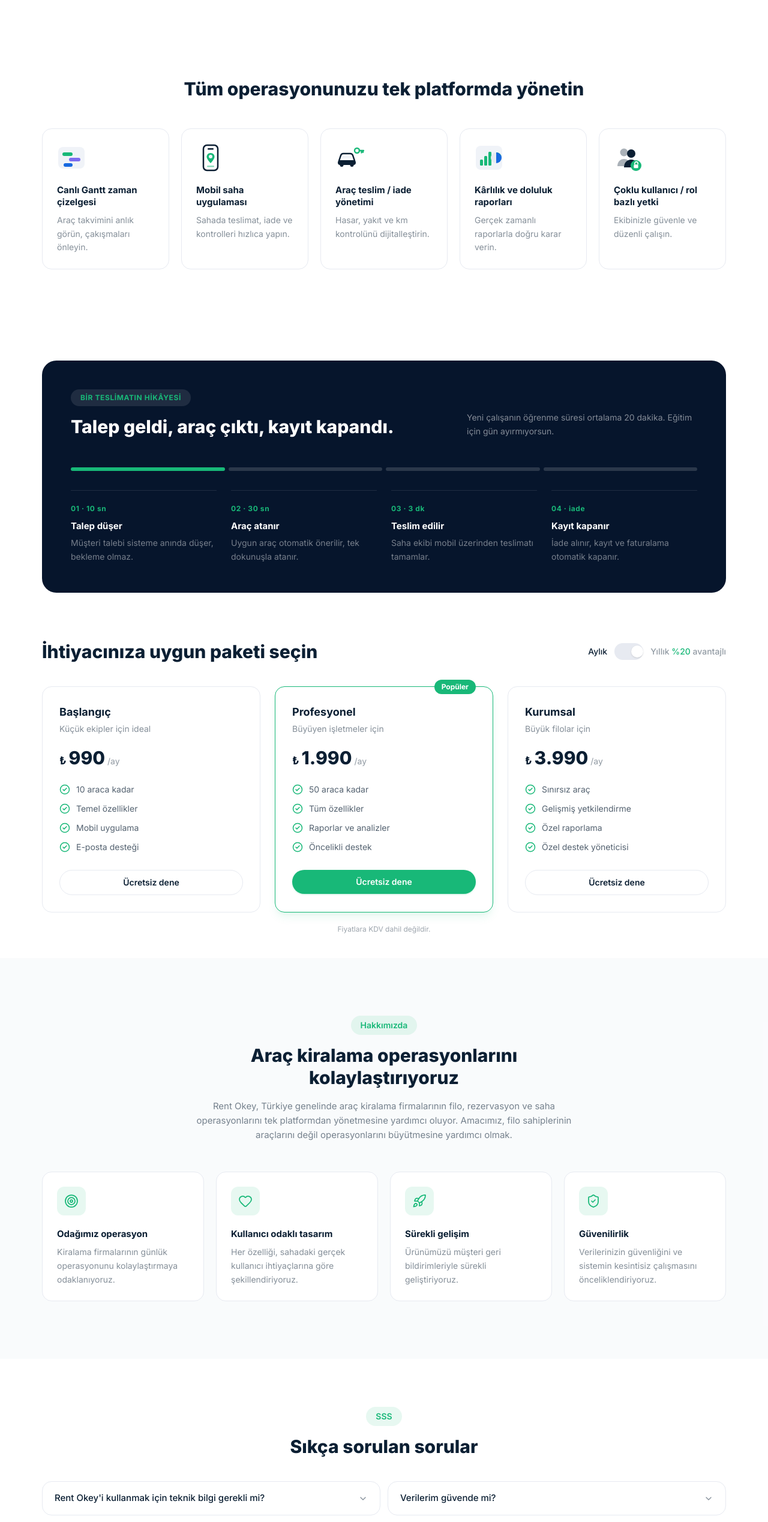
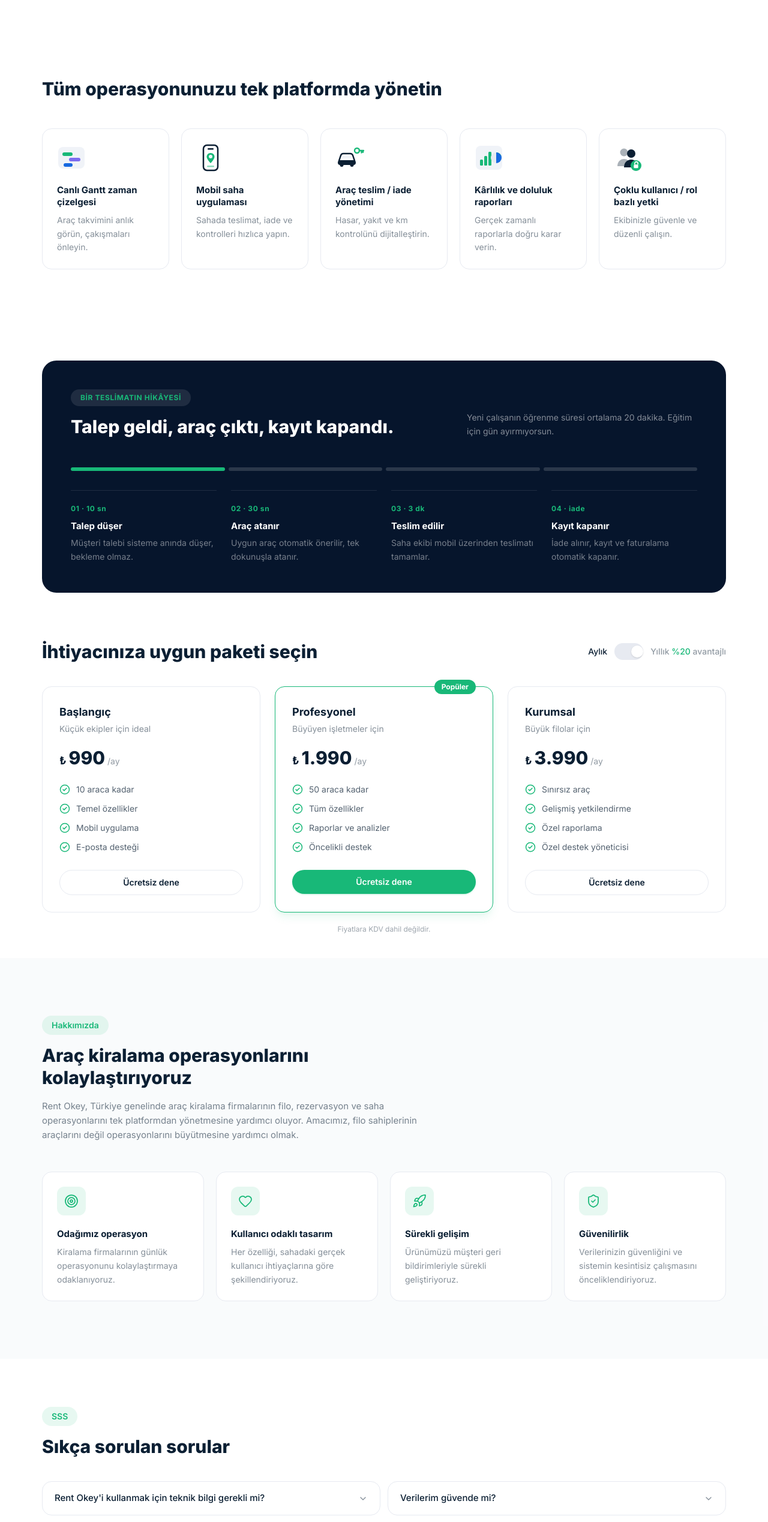
Before and after one commit to faikureturk-collab/rentokey-web, a Next.js app: page / in a window 1280 px wide. Shown: the part 1600-4137 px from the top of the page at 60% size. Built offline with nearby package versions, Linux system fonts and the light colour scheme.

Commit message:
yazı stilleri fix

```diff
--- a/src/components/home/FaqSection.tsx
+++ b/src/components/home/FaqSection.tsx
@@ -4,7 +4,7 @@ import { faqItems } from "@/lib/faq";
 export default function FaqSection() {
   return (
     <section id="sss" className="container-page scroll-mt-24 py-16 sm:py-20">
-      <div className="text-center">
+      <div>
         <span className="inline-flex rounded-full bg-brand-green/10 px-4 py-1.5 text-sm font-semibold text-brand-green">
           SSS
         </span>
--- a/src/components/home/FeatureGrid.tsx
+++ b/src/components/home/FeatureGrid.tsx
@@ -38,7 +38,7 @@ const features = [
 export default function FeatureGrid() {
   return (
     <section id="ozellikler" className="container-page scroll-mt-24 py-20 sm:py-28">
-      <h2 className="text-center text-2xl font-extrabold text-brand-navy sm:text-3xl">
+      <h2 className="text-2xl font-extrabold text-brand-navy sm:text-3xl">
         Tüm operasyonunuzu tek platformda yönetin
       </h2>
 
--- a/src/components/home/HakkimizdaSection.tsx
+++ b/src/components/home/HakkimizdaSection.tsx
@@ -27,14 +27,14 @@ export default function HakkimizdaSection() {
   return (
     <section id="hakkimizda" className="scroll-mt-24 bg-surface-soft/60 py-16 sm:py-24">
       <div className="container-page">
-        <div className="text-center">
+        <div>
           <span className="inline-flex rounded-full bg-brand-green/10 px-4 py-1.5 text-sm font-semibold text-brand-green">
             Hakkımızda
           </span>
-          <h2 className="mx-auto mt-4 max-w-2xl text-2xl font-extrabold leading-tight text-brand-navy sm:text-3xl">
+          <h2 className="mt-4 max-w-2xl text-2xl font-extrabold leading-tight text-brand-navy sm:text-3xl">
             Araç kiralama operasyonlarını kolaylaştırıyoruz
           </h2>
-          <p className="mx-auto mt-4 max-w-2xl text-[15px] leading-relaxed text-brand-navy/55">
+          <p className="mt-4 max-w-2xl text-[15px] leading-relaxed text-brand-navy/55">
             Rent Okey, Türkiye genelinde araç kiralama firmalarının filo, rezervasyon ve saha
             operasyonlarını tek platformdan yönetmesine yardımcı oluyor. Amacımız, filo
             sahiplerinin araçlarını değil operasyonlarını büyütmesine yardımcı olmak.
--- a/src/components/home/IletisimSection.tsx
+++ b/src/components/home/IletisimSection.tsx
@@ -15,14 +15,14 @@ export default function IletisimSection() {
   return (
     <section id="iletisim" className="scroll-mt-24 border-t border-surface-border">
       <div className="container-page py-16 sm:py-24">
-        <div className="text-center">
+        <div>
           <span className="inline-flex rounded-full bg-brand-green/10 px-4 py-1.5 text-sm font-semibold text-brand-green">
             İletişim
           </span>
-          <h2 className="mx-auto mt-4 max-w-2xl text-2xl font-extrabold leading-tight text-brand-navy sm:text-3xl">
+          <h2 className="mt-4 max-w-2xl text-2xl font-extrabold leading-tight text-brand-navy sm:text-3xl">
             Size nasıl yardımcı olabiliriz?
           </h2>
-          <p className="mx-auto mt-4 max-w-2xl text-[15px] leading-relaxed text-brand-navy/55">
+          <p className="mt-4 max-w-2xl text-[15px] leading-relaxed text-brand-navy/55">
             Sorularınızı iletin, Rent Okey ekibi en kısa sürede size dönüş yapsın.
           </p>
         </div>
```
